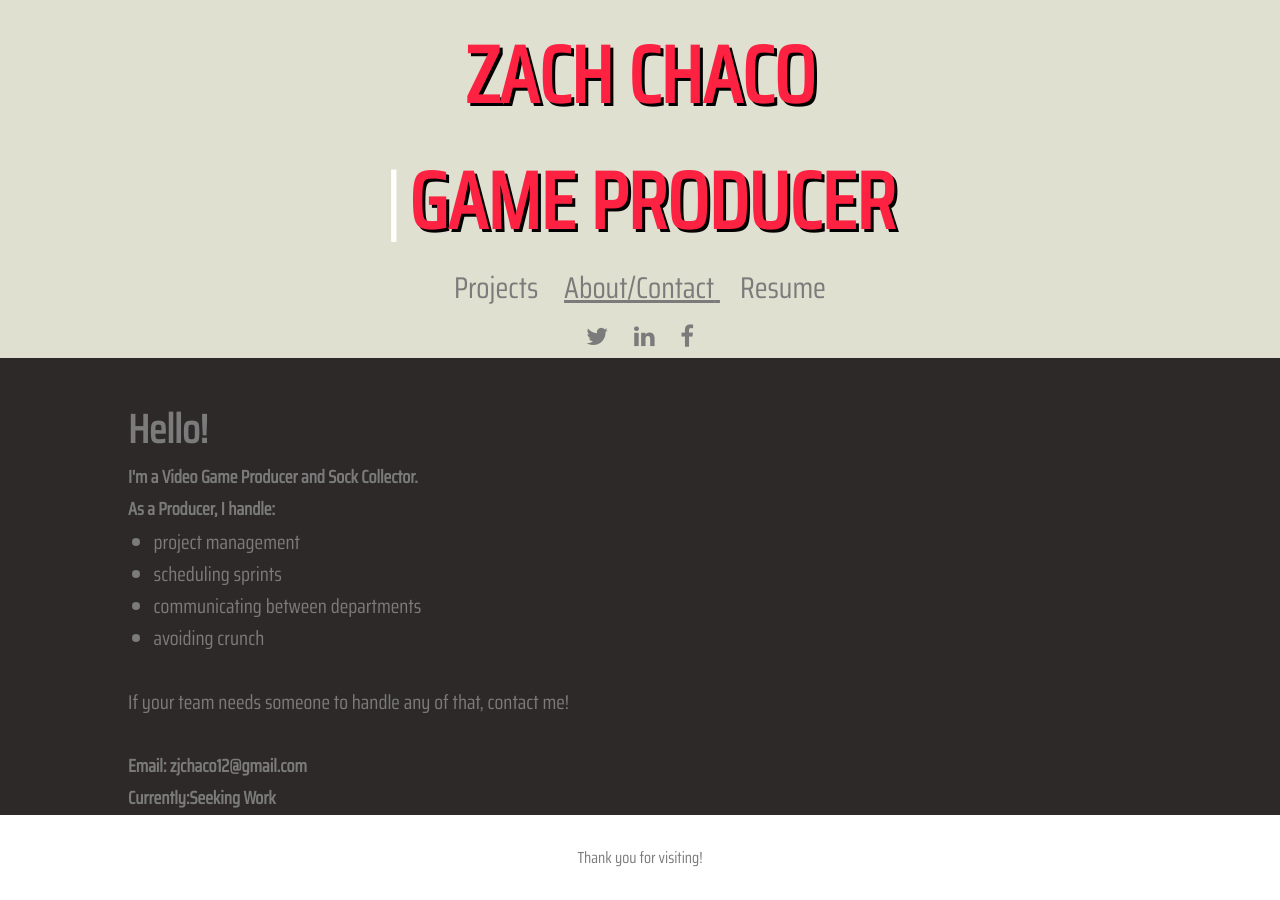
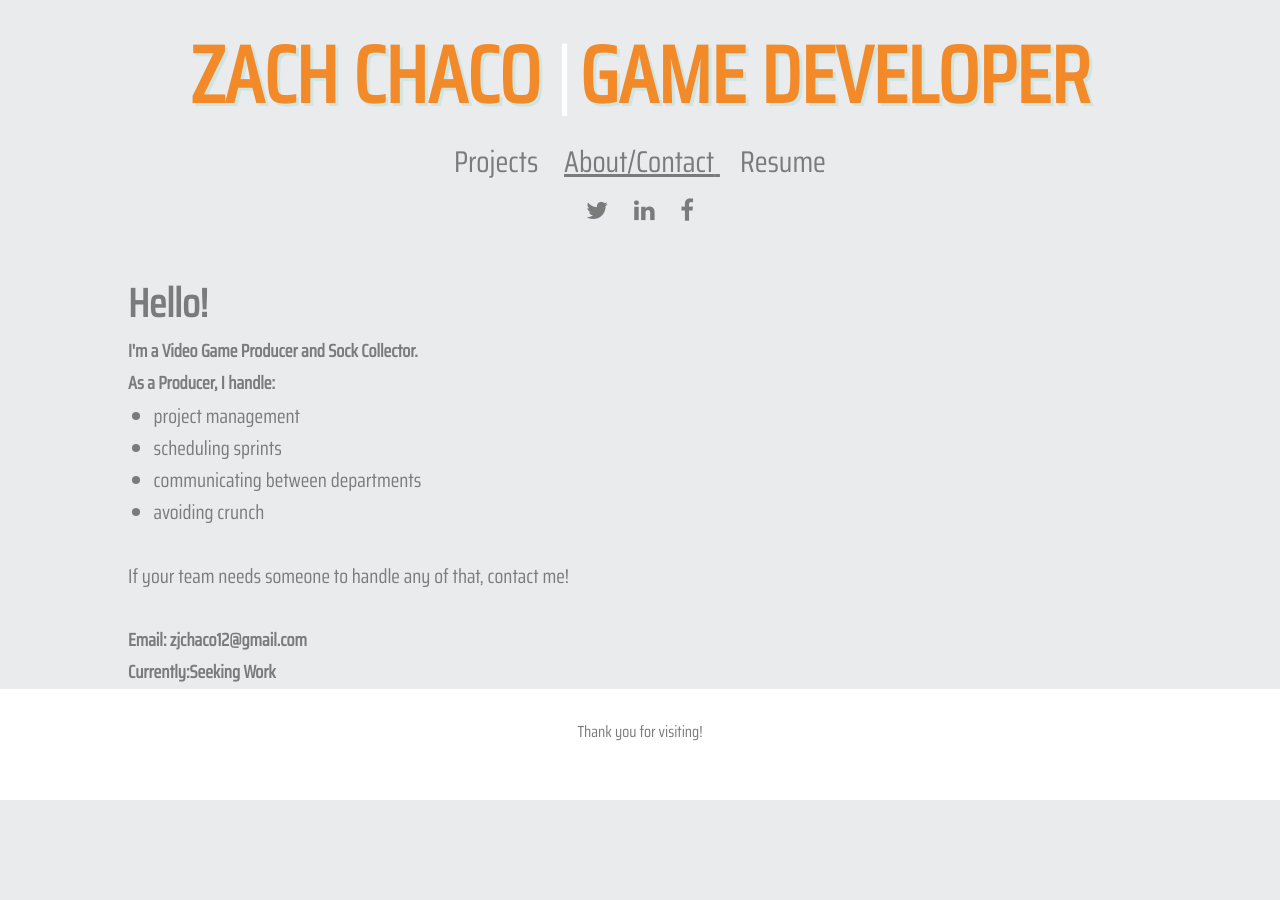
Before and after one commit to zchaco/Personal_Site, a PHP site: page /about.html in a window 1280 px wide. After the commit the page ends 800 px from the top, so only its background shows below. Run offline with PHP 8.4, Linux system fonts and the light colour scheme.

Commit message:
changed some color and fixed about me page
Need to add picture to about me page

```diff
--- a/about.html
+++ b/about.html
@@ -18,9 +18,8 @@
   <!--Navbar-->
   <header>
     <h1 class="logo">Zach Chaco </h1>
-    <br>
     <span class="logo-line">|</span>
-    <h1 class="logo">Game Producer</h1>
+    <h1 class="logo">Game Developer</h1>
     <div>
       <input type="checkbox" class="nav-check" id="nav-check">
         <label for="nav-check">
--- a/css/zachs_stylesheet.css
+++ b/css/zachs_stylesheet.css
@@ -13,7 +13,7 @@ body{
 }
 
 header{
-  background-color:#e0e0d1;
+  background-color:#eaebed;
   text-align: center;
   font-size: 30px;
   padding-top: 1.5vh;
@@ -40,7 +40,7 @@ footer{
   padding:30px 0 30px 0;
   bottom: 0;
   width:100%;
-  background-color: ##e0e0d1
+  background-color: #ffffff
 }
 
 nav li{
@@ -58,12 +58,12 @@ p{
 
 /*End of Globals*/
 .logo{
-  color:#FD2241;
+  color:#f28a29;
   display: inline;
   font-size:10vh;
   text-transform: uppercase;
   font-weight: bold;
-  text-shadow: 3px 3px #000000;
+  text-shadow: 3px 3px #cee5e2;
 }
 
 .logo-line{
@@ -73,7 +73,7 @@ p{
 
 .page{
   /*background: linear-gradient(to bottom, #ff751a, #FFFFFF);*/
-  background-color:#2d2929;
+  background-color:#eaebed;
   /*height:40vw;*/
 }
 .active{
@@ -95,7 +95,7 @@ p{
 
 .image-container{
   border-radius: 35px;
-  background-color: #01D9FE
+  background-color: #eaebed
 }
 
 .highlight{
@@ -149,7 +149,7 @@ p{
 .goto-top-container{
   width:100%;
   text-align: center;
-  background: linear-gradient(to bottom, #FFFFFF, #e0e0d1);
+  background: linear-gradient(to bottom, #eaebed, #FFFFFF);
   display: block;
   clear:both;
   padding-top: 20px;
```
